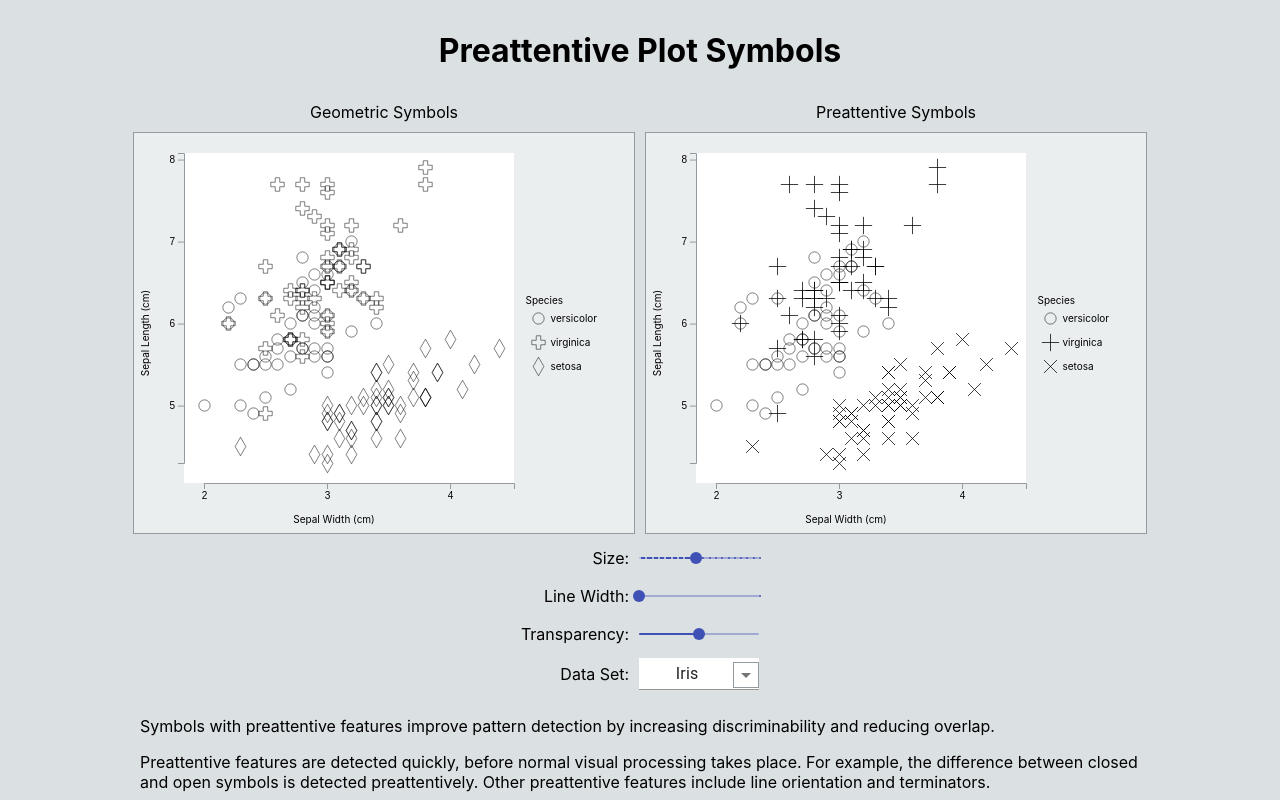
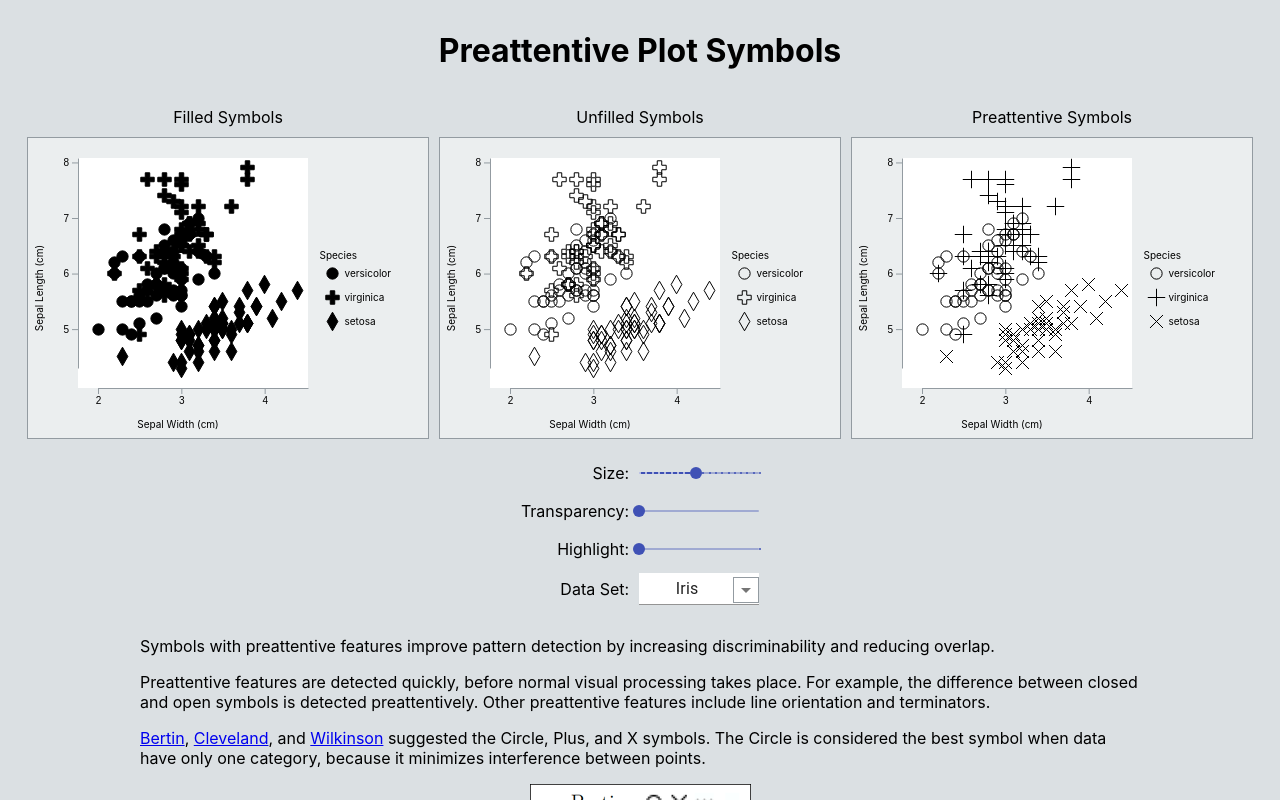
Before and after one commit to hemanrobinson/good-plot-symbols, a React (Create React App) app: page / in a window 1280 px wide. Shown: the top 800 px of the page. Built offline with nearby package versions, Linux system fonts and the light colour scheme.

Commit message:
Add filled symbols

```diff
--- a/src/App.css
+++ b/src/App.css
@@ -17,9 +17,10 @@ p.center {
 }
 .GridPlots {
     display: grid;
-    grid-template-columns: repeat( 2, 1fr );
+    grid-template-columns: repeat( 3, 1fr );
     justify-items: center;
     margin: 0 auto;
+    padding: 5px 0;
 }
 .GridControls {
     display: grid;
@@ -27,4 +28,5 @@ p.center {
     align-items: center;
     justify-items: right;
     justify-content: center;
+    padding: 5px 0;
 }
--- a/src/App.js
+++ b/src/App.js
@@ -12,8 +12,8 @@ const App = () => {
 
     // Create state.
     const [ size, setSize ] = useState( 100 );
+    const [ opacity, setOpacity ] = useState( 1 );
     const [ lineWidth, setLineWidth ] = useState( 1 );
-    const [ opacity, setOpacity ] = useState( 0.5 );
     const [ dataSet, setDataSet ] = useState( "Iris" );
 
     // Return the component.
@@ -23,9 +23,11 @@ const App = () => {
                 <h1>Preattentive Plot Symbols</h1>
             </div>
             <div className="GridPlots">
-                <label>Geometric Symbols</label>
+                <label>Filled Symbols</label>
+                <label>Unfilled Symbols</label>
                 <label>Preattentive Symbols</label>
-                <Plot symbolSet={"geometric"}    dataSet={dataSet} size={size} lineWidth={lineWidth} opacity={opacity} />
+                <Plot symbolSet={"geometric"}    dataSet={dataSet} size={size} lineWidth={lineWidth} opacity={opacity} isFilled={true} />
+                <Plot symbolSet={"geometric"}    dataSet={dataSet} size={size} lineWidth={lineWidth} opacity={opacity} isFilled={false} />
                 <Plot symbolSet={"preattentive"} dataSet={dataSet} size={size} lineWidth={lineWidth} opacity={opacity} />
             </div>
             <div className="GridControls">
@@ -33,14 +35,14 @@ const App = () => {
                 <Slider defaultValue={ 10 } step={ 1 } min={ 1 } max={ 20 }
                     valueLabelDisplay="auto" marks valueLabelFormat={( value ) => value * value }
                     onChangeCommitted={( event, value ) => setSize( value * value )} />
-                <label>Line Width:</label>
+                <label>Transparency:</label>
+                <Slider defaultValue={ 0 } step={ 0.01 } min={ 0 } max={ 1 }
+                    valueLabelDisplay="auto"
+                    onChangeCommitted={( event, value ) => setOpacity( 1 - value )} />
+                <label>Highlight:</label>
                 <Slider defaultValue={ 1 } step={ 1 } min={ 1 } max={ 2 }
                     valueLabelDisplay="auto" marks
                     onChangeCommitted={( event, value ) => setLineWidth( value )} />
-                <label>Transparency:</label>
-                <Slider defaultValue={ 0.5 } step={ 0.01 } min={ 0 } max={ 1 }
-                    valueLabelDisplay="auto"
-                    onChangeCommitted={( event, value ) => setOpacity( 1 - value )} />
                 <label>Data Set:</label>
                 <Select value={ dataSet } style={{minWidth: 120, backgroundColor: "#ffffff"}}
                     onChange={( event ) => { setDataSet( event.target.value )}}>
--- a/src/Plot.js
+++ b/src/Plot.js
@@ -13,9 +13,9 @@ import './Plot.css';
 const Plot = ( props ) => {
 
     // Create reference and scales.
-    const padding = 20, marginAxis = 50, marginLegend = 100, height = 400, width = 400;
+    const padding = 20, marginAxis = 50, marginLegend = 100, height = 300, width = 300;
     let ref = useRef(),
-        { symbolSet, dataSet, size, lineWidth, opacity } = props,
+        { symbolSet, dataSet, size, lineWidth, opacity, isFilled } = props,
         data = Data.getValues( dataSet ),
         scale = ( dataSet === "Business" ) ? d3.scaleLog : d3.scaleLinear,
         xMin = d3.min( data, d => d[ 2 ]),
@@ -29,7 +29,7 @@ const Plot = ( props ) => {
 
     // Set hook to draw on mounting.
     useEffect(() => {
-        Plot.draw( width, height, marginAxis, marginLegend, padding, ref, xScale, yScale, symbolSet, dataSet, size, lineWidth, opacity );
+        Plot.draw( width, height, marginAxis, marginLegend, padding, ref, xScale, yScale, symbolSet, dataSet, size, lineWidth, opacity, isFilled );
     });
 
     // Return the component.
@@ -52,8 +52,9 @@ const Plot = ( props ) => {
  * @param {number}     size        size in pixels
  * @param {number}     lineWidth   line width in pixels
  * @param {number}     opacity     alpha, between 0 and 1
+ * @param {boolean}    isFilled    true iff filled, false otherwise
  */
-Plot.draw = ( width, height, marginAxis, marginLegend, padding, ref, xScale, yScale, symbolSet, dataSet, size, lineWidth, opacity ) => {
+Plot.draw = ( width, height, marginAxis, marginLegend, padding, ref, xScale, yScale, symbolSet, dataSet, size, lineWidth, opacity, isFilled ) => {
 
     // Initialization.
     const svg = d3.select( ref.current ),
@@ -97,9 +98,9 @@ Plot.draw = ( width, height, marginAxis, marginLegend, padding, ref, xScale, ySc
         svg.append( "path" )
         .attr( "d", symbolScale( datum[ 0 ]))
         .attr( "transform", d => "translate( " + ( Math.floor( xScale( datum[ 2 ])) + 0.5 ) + ", " + ( Math.floor( yScale( datum[ 1 ])) + 0.5 ) + " )" )
-        .style( "fill", "none" )
+        .style( "fill", isFilled ? "black" : "none" )
         .style( "stroke", "black" )
-        .style( "stroke-width", lineWidth )
+        .style( "stroke-width", isFilled && ( lineWidth > 1 ) ? 4 * lineWidth : lineWidth )
         .style( "line-join", "miter" )
         .style( "opacity", opacity );
     });
@@ -108,7 +109,7 @@ Plot.draw = ( width, height, marginAxis, marginLegend, padding, ref, xScale, ySc
     svg.append( "g" )
         .attr( "class", "axis" )
         .attr( "transform", "translate( 0, " + ( height - marginAxis ) + " )" )
-        .call( d3.axisBottom( xScale ).ticks( 2.5 ).tickFormat(( x ) => (( dataSet === "Business" ) ? x.toFixed( 0 ) : x )));
+        .call( d3.axisBottom( xScale ).tickSizeOuter( 0 ).ticks( 2.5 ).tickFormat(( x ) => (( dataSet === "Business" ) ? x.toFixed( 0 ) : x )));
     svg.append( "text" )
         .attr( "transform", "translate( " + ( width / 2 ) + " ," + ( height - padding / 2 ) + ")" )
         .style( "text-anchor", "middle" )
@@ -118,7 +119,7 @@ Plot.draw = ( width, height, marginAxis, marginLegend, padding, ref, xScale, ySc
     svg.append( "g" )
         .attr( "class", "axis" )
         .attr( "transform", "translate( " + marginAxis + ", 0 )" )
-        .call( d3.axisLeft( yScale ).ticks(( dataSet === "Business" ) ? 2 : 3 ).tickFormat(( x ) => (( dataSet === "Business" ) ? x.toFixed( 0 ) : x )));
+        .call( d3.axisLeft( yScale ).tickSizeOuter( 0 ).ticks(( dataSet === "Business" ) ? 2 : 3 ).tickFormat(( x ) => (( dataSet === "Business" ) ? x.toFixed( 0 ) : x )));
     svg.append( "text" )
         .attr( "transform", "rotate( -90 )" )
         .attr( "x", -height / 2 )
@@ -144,9 +145,9 @@ Plot.draw = ( width, height, marginAxis, marginLegend, padding, ref, xScale, ySc
         svg.append( "path" )
             .attr( "d", symbolScale( item ))
             .attr( "transform", "translate( " + ( x - d / 2 ) + ", " + ( y - 3 ) + " )" )
-            .style( "fill", "none" )
+            .style( "fill", isFilled ? "black" : "none" )
             .style( "stroke", "black" )
-            .style( "stroke-width", lineWidth )
+            .style( "stroke-width", isFilled && ( lineWidth > 1 ) ? 4 * lineWidth : lineWidth )
             .style( "line-join", "miter" )
             .style( "opacity", opacity );
     });
```
Also changed, not shown: 2 other files (tests, documents, lock files or other folders).
